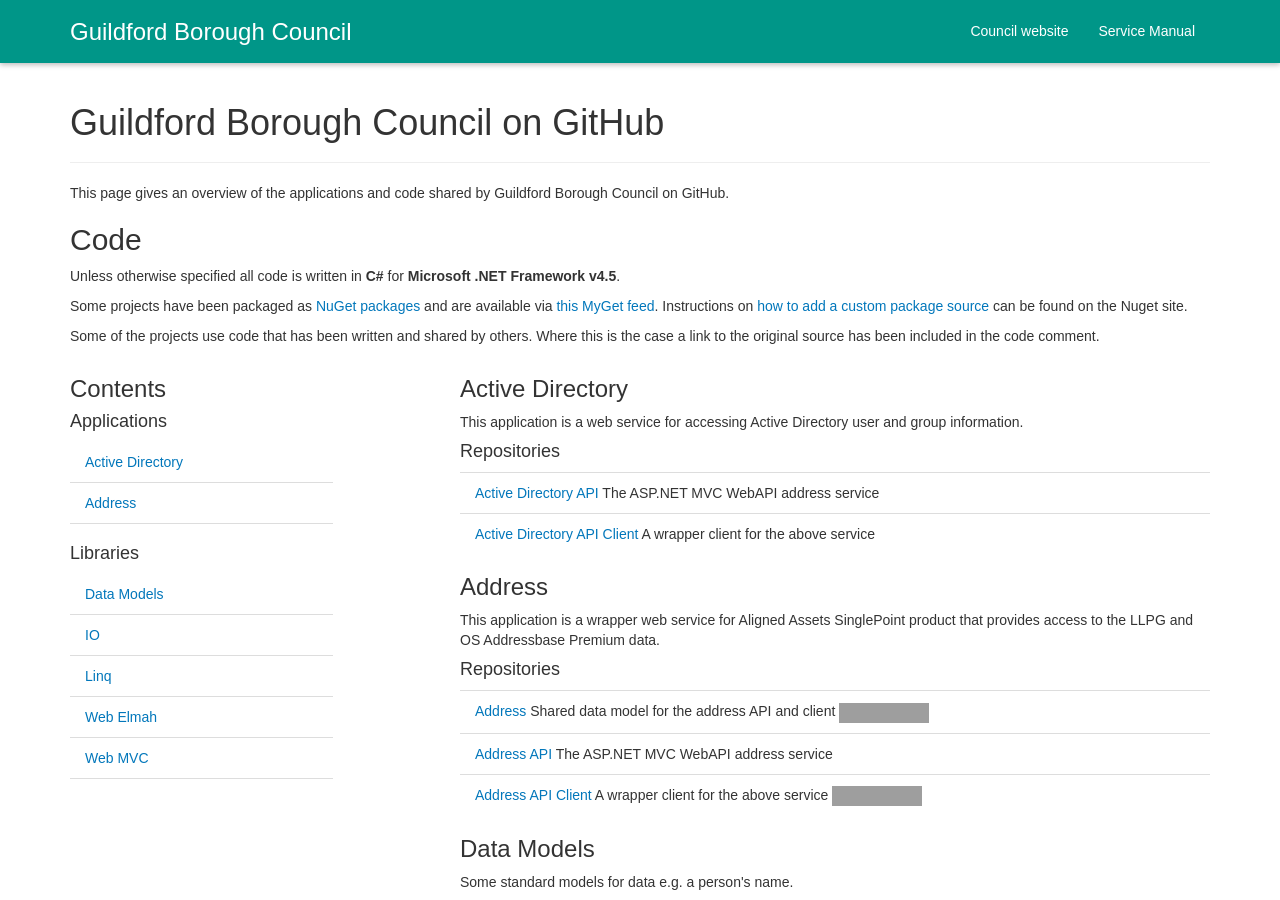
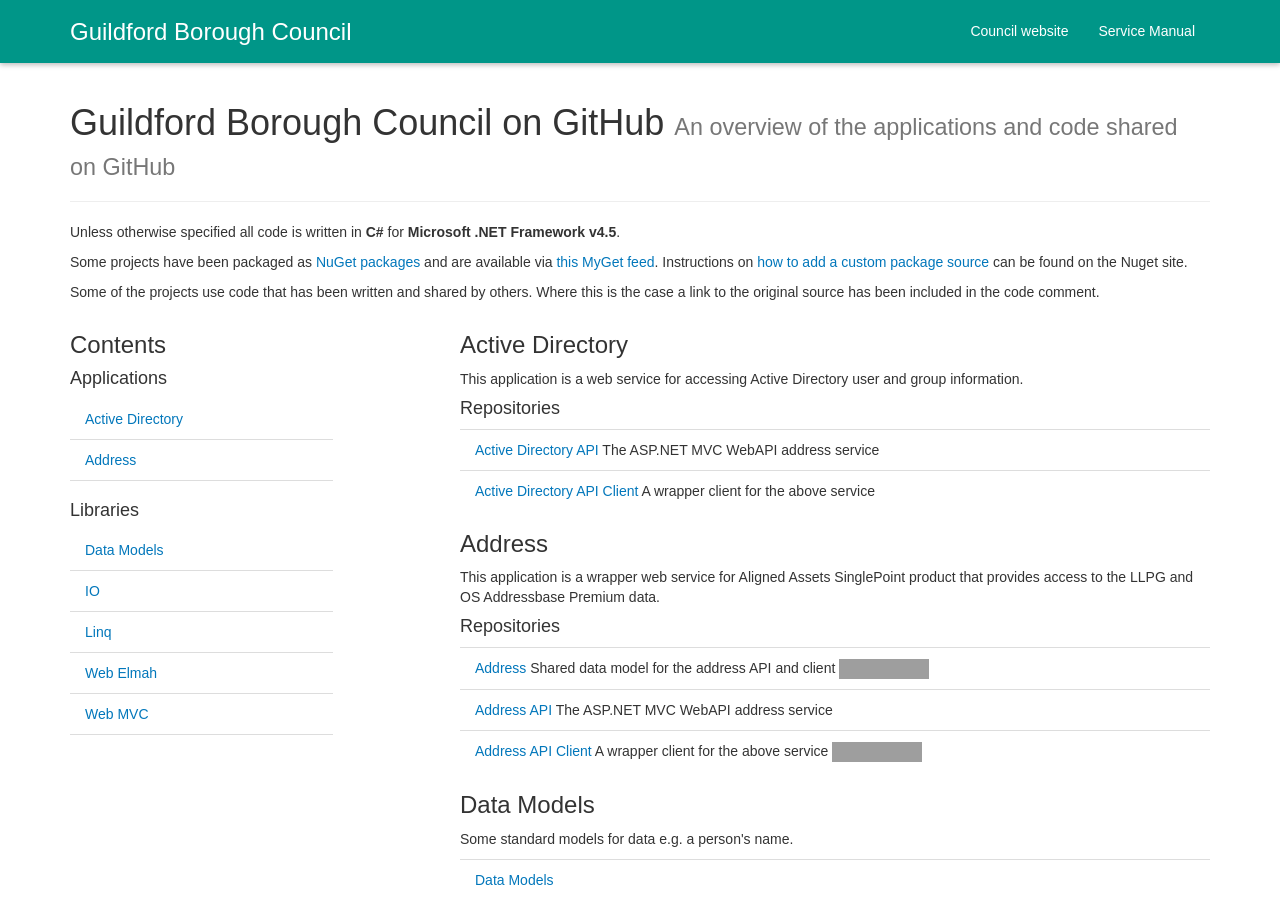
Before and after one commit to BforBen/guildfordbc.github.io, a Jekyll site: the page built from index.md, in a window 1280 px wide and 900 px high. Built offline with Jekyll 4.4.1, drawn with Linux system fonts in a browser that asks for light colours; nearby versions of some CDN libraries; some web fonts are replaced; grey boxes are pictures that could not be loaded.

Commit message:
Update heading

```diff
--- a/index.md
+++ b/index.md
@@ -3,12 +3,8 @@ layout: default
 ---
 
 <div class="page-header">
-    <h1>{{ site.title }}</h1>
+    <h1>{{ site.title }} <small>An overview of the applications and code shared on GitHub</small></h1>
 </div>
-
-<p>This page gives an overview of the applications and code shared by Guildford Borough Council on GitHub.</p>
-
-## Code
 
 Unless otherwise specified all code is written in **C#** for **Microsoft .NET Framework v4.5**.
 
```
